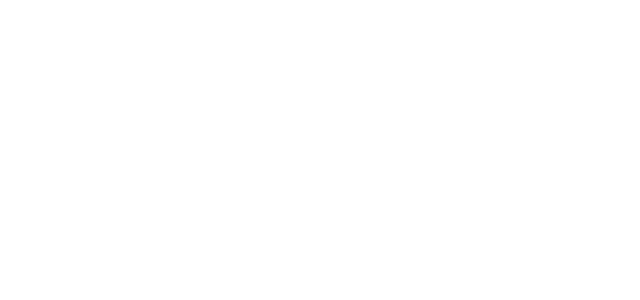
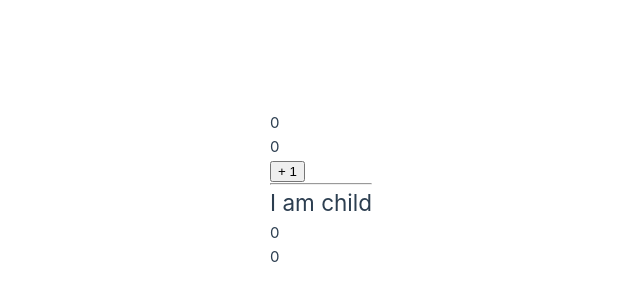
Before and after one commit to RhinoLee/learn-VueUse, a Vue app: page /globalState in a window 1280 px wide. Before the commit this address had no page. Shown: the part 210-510 px from the top of the page, without its empty margins (268-908 px from the left). Built offline with nearby package versions, Linux system fonts and the light colour scheme.

Commit message:
basic createGlobalState

```diff
--- a/src/router/index.ts
+++ b/src/router/index.ts
@@ -7,6 +7,11 @@
       path: '/parallax',
       name: 'parallax',
       component: () => import('../views/ParallaxView.vue')
+    },
+    {
+      path: '/globalState',
+      name: 'globalState',
+      component: () => import('../views/GlobalStateView.vue')
     }
   ]
 })
--- /dev/null
+++ b/src/shared/createGlobalState/DemoComoponent.vue
@@ -0,0 +1,13 @@
+<script setup lang="ts">
+import { useGlobalState } from './store'
+
+const store = useGlobalState()
+</script>
+
+<template>
+  <div>
+    <h2>I am child</h2>
+    <div>{{ store.count }}</div>
+    <div>{{ store.doubleCount }}</div>
+  </div>
+</template>
--- /dev/null
+++ b/src/shared/createGlobalState/index.ts
@@ -0,0 +1,15 @@
+import type { AnyFn } from '../utils'
+
+export const createGlobalState = (stateFactory: AnyFn) => {
+  let initialized = false
+  let state: any
+
+  return () => {
+    if (!initialized) {
+      state = stateFactory()
+      initialized = true
+    }
+
+    return state
+  }
+}
--- /dev/null
+++ b/src/shared/createGlobalState/store.js
@@ -0,0 +1,17 @@
+import { computed, ref } from 'vue'
+import { createGlobalState } from './index'
+
+export const useGlobalState = createGlobalState(() => {
+  // state
+  const count = ref(0)
+
+  // getters
+  const doubleCount = computed(() => count.value * 2)
+
+  // actions
+  function increment() {
+    count.value++
+  }
+
+  return { count, doubleCount, increment }
+})
--- /dev/null
+++ b/src/views/GlobalStateView.vue
@@ -0,0 +1,16 @@
+<script setup lang="ts">
+import { useGlobalState } from '@/shared/createGlobalState/store'
+import DemoComponent from '@/shared/createGlobalState/DemoComoponent.vue'
+
+const store = useGlobalState()
+</script>
+
+<template>
+  <div>
+    <div>{{ store.count }}</div>
+    <div>{{ store.doubleCount }}</div>
+    <button @click="store.increment">+ 1</button>
+    <hr />
+    <DemoComponent></DemoComponent>
+  </div>
+</template>
```
